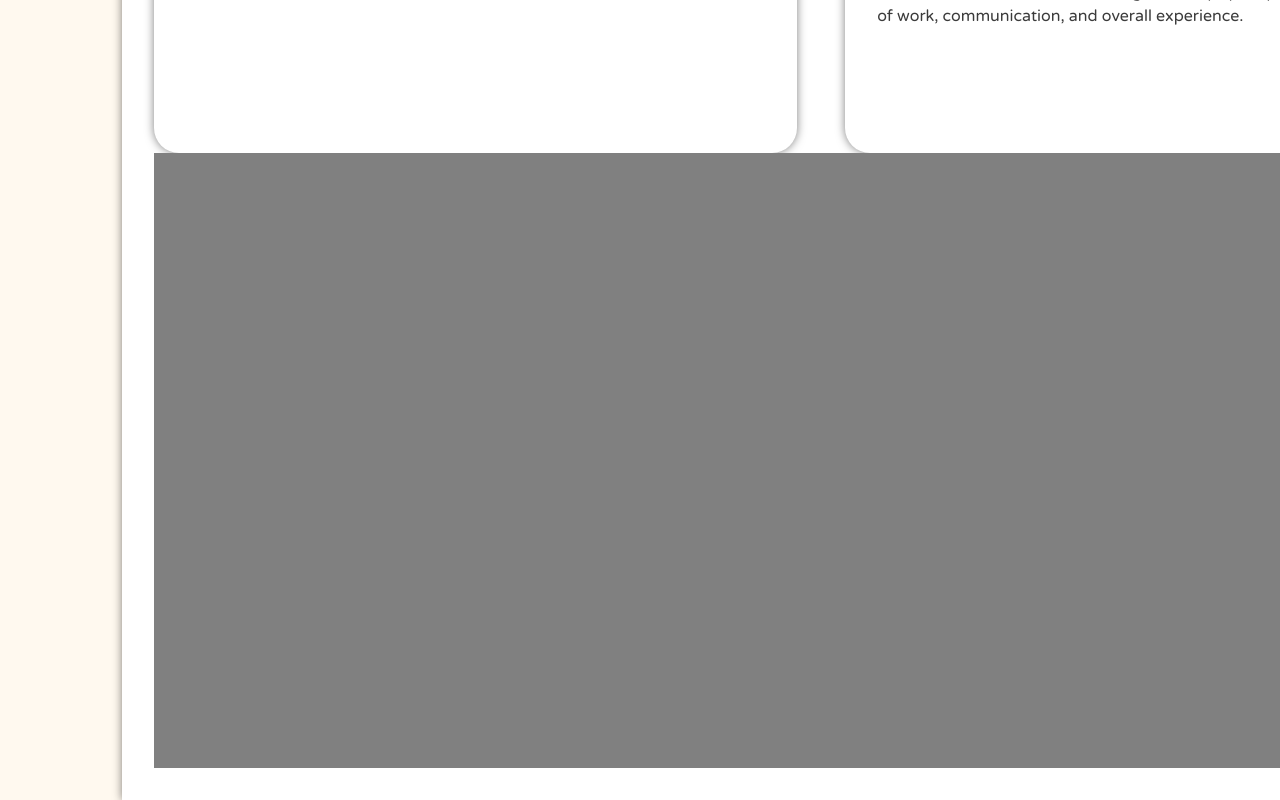
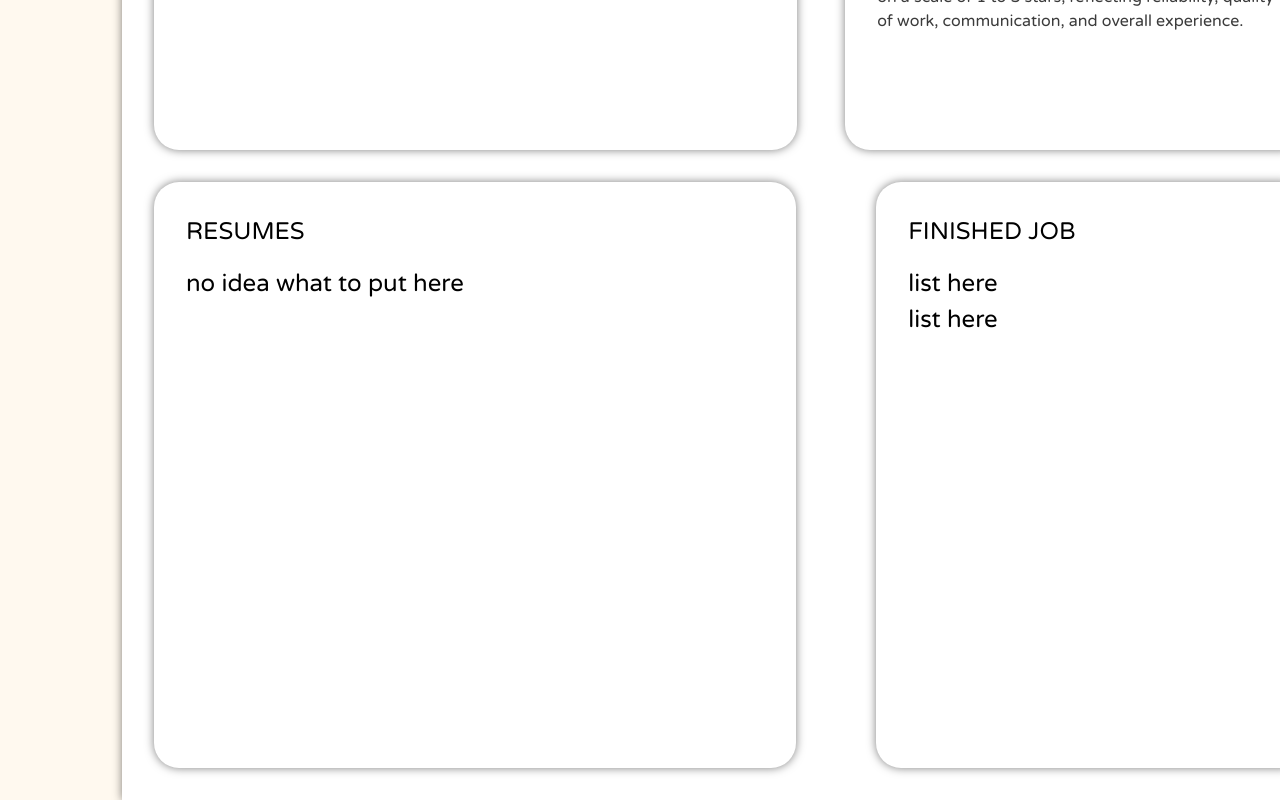
Before and after one commit to lenibnob/Komuni-Job, a React (Vite) app in the folder frontend/: page /userprofile in a window 1280 px wide. Shown: the part 800-1600 px from the top of the page. Built offline with nearby package versions, Linux system fonts and the light colour scheme.

Commit message:
user profile finished

```diff
--- a/frontend/src/css/DashboardCSS/UserProfile.css
+++ b/frontend/src/css/DashboardCSS/UserProfile.css
@@ -39,6 +39,7 @@
 
     display: flex;
     flex-direction: column;
+    gap: 1rem;
 }
 
 /*========================================================*/
@@ -136,7 +137,7 @@
     gap: 1rem;
 }
 
-.userProfileRating {
+.userProfileRating { /*CONTAINER*/
     background-color: white;
     box-shadow: 0 0 10px rgba(0, 0, 0, 0.5);
     border-radius: 25px;
@@ -145,12 +146,12 @@
 
     display: flex;
     flex-direction: column;
-    gap: 1.5rem;
+    gap: 1rem;
 } .userProfileRating p {
     color: rgb(59, 59, 59);
 }
 
-.ratingButtonRow {
+.ratingButtonRow { /*CONTAINER*/
     width: 100%;
     height: 30%;
 
@@ -175,8 +176,38 @@
 
 /*========================================================*/
 
-.userProfileResume { /*CONTAINER*/
-    background-color: gray;
+.userProfileResumeContainer { /*CONTAINER*/
     width: 100%;
     height: 60%;
+
+    display: flex;
+    flex-direction: row;
+    gap: 5rem;
+    margin-top: 1rem;
 }
+
+.userProfileResume {
+    width: 60%;
+    height: 100%;
+
+    border-radius: 25px;
+    box-shadow: 0 0 10px rgba(0, 0, 0, 0.5);
+
+    padding: 2rem;
+    display: flex;
+    flex-direction: column;
+    gap: 1rem
+}
+
+.userProfileFinishedJobs {
+    width: 40%;
+    height: 100%;
+
+    border-radius: 25px;
+    box-shadow: 0 0 10px rgba(0, 0, 0, 0.5);
+
+    padding: 2rem;
+    display: flex;
+    flex-direction: column;
+    gap: 1rem;
+}
--- a/frontend/src/pages/Dashboard/UserProfile.jsx
+++ b/frontend/src/pages/Dashboard/UserProfile.jsx
@@ -14,8 +14,21 @@ export default function UserProfile() {
                 <div className="userProfile">
                     <UserProfileDetails />
                     <UserProfileDescription />
-                    <div className="userProfileResume">
 
+                    <div className="userProfileResumeContainer">
+                        <div className="userProfileResume">
+                            <h2>RESUMES</h2>
+                            <div>
+                                <h2>no idea what to put here</h2>
+                            </div>
+                        </div>
+                        <div className="userProfileFinishedJobs">
+                            <h2>FINISHED JOB</h2>
+                            <div>
+                                <h2>list here</h2>
+                                <h2>list here</h2>
+                            </div>
+                        </div>
                     </div>
                 </div>
             </div>
```
